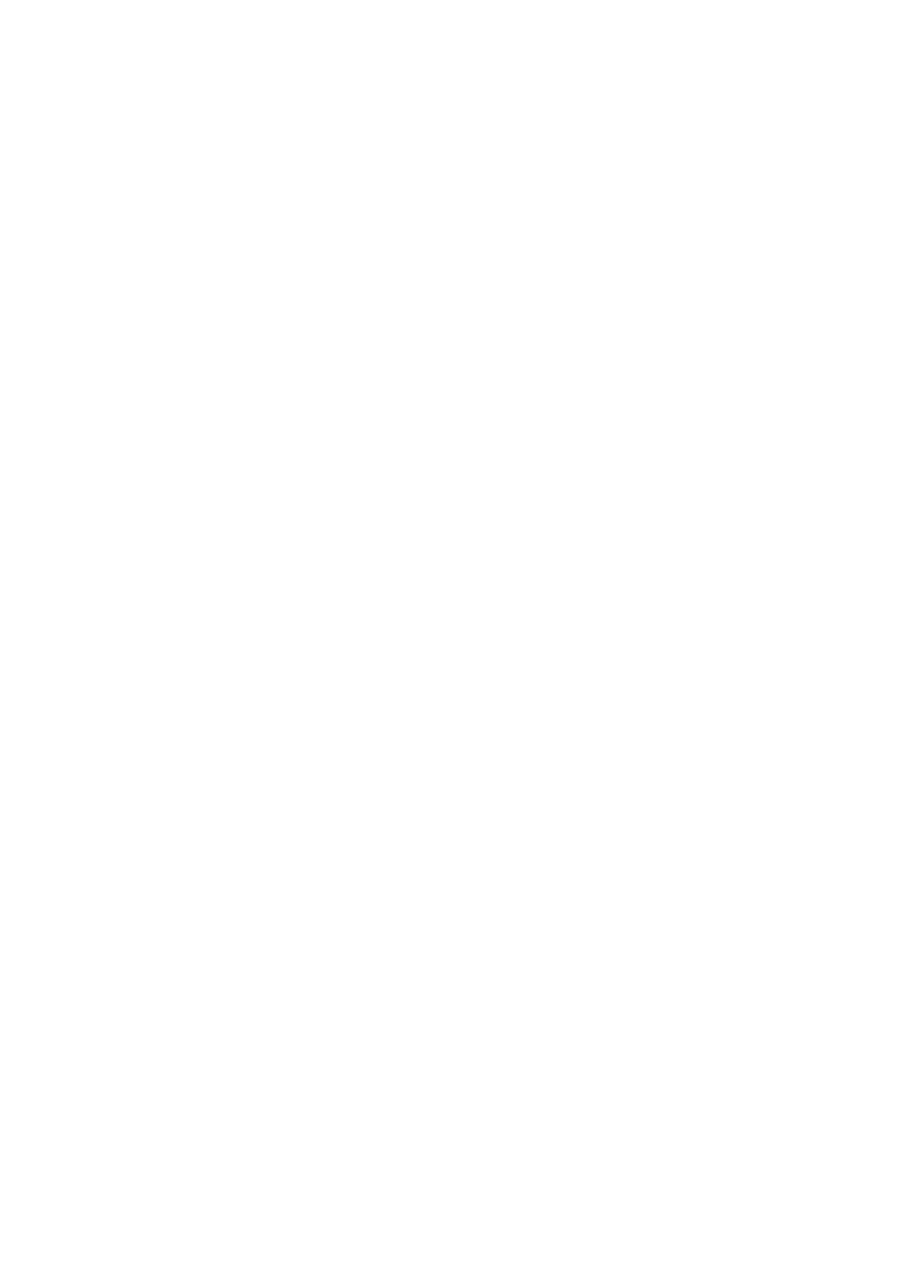
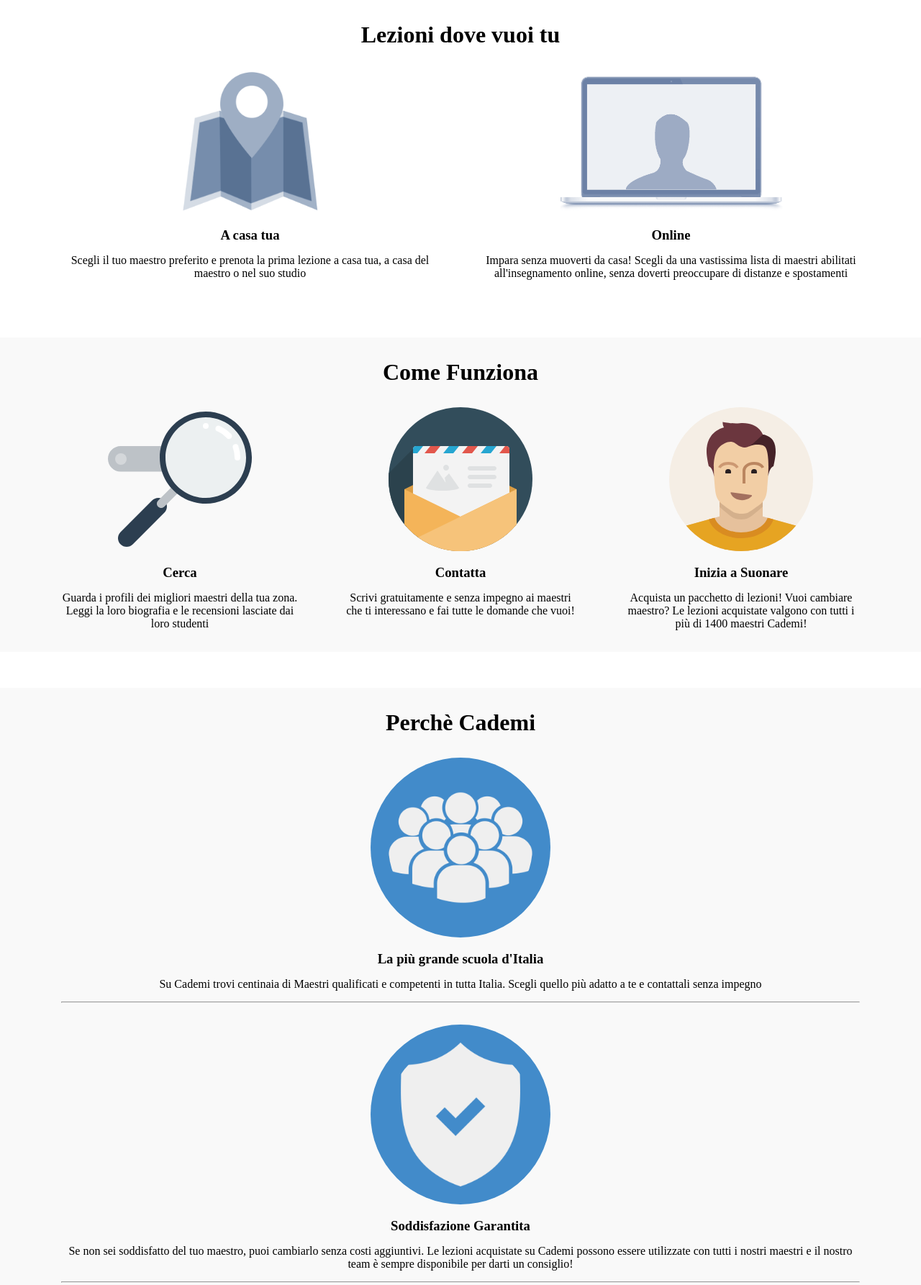
Before and after one commit to marcocanopoli/html-css-resp-wannabe-12bool, a plain HTML site: page index.html in a window 1280 px wide. Shown: the top 1786 px of the page at 72% size. Before the commit the page ends 800 px from the top, so only its background shows below. Drawn offline with Linux system fonts and the light colour scheme.

Commit message:
Desktop and mobile responsive, starting tablet

```diff
--- a/css/style.css
+++ b/css/style.css
@@ -0,0 +1,91 @@
+[class*="col-"] {
+    text-align: center;
+}
+
+img {
+    height: 200px;
+}
+
+h2 {
+    font-size: 2em;
+    padding: 30px 0;
+}
+
+h3 {
+    padding: 15px 0;
+}
+
+.lessons,
+.steps,
+.why {
+    padding-bottom: 30px;
+}
+.steps,
+.why {
+    max-width: 100%;
+    margin-top: 50px;
+    background-color: #f9f9f9;
+}
+
+.text-box {
+    padding: 0 30px;
+}
+.text-box hr {
+    margin: 15px 0 30px;
+}
+
+
+.why img {
+    height: 250px;
+    background-color: #428bca;
+    border-radius: 50%;
+    padding: 25px
+}
+
+
+/* xs */
+@media screen and (max-width: 767px) {
+
+    body {
+        font-size: 1.7em;
+    }
+
+    .text-box p {
+        padding-bottom: 30px;
+    }
+    .lessons,
+    .why {
+    background-color: #f2f2cd;
+}
+
+    .lessons,
+    .steps,
+    .why {
+        margin-top: 0;
+        padding-top: 15px;
+    }
+
+}
+
+/* md */
+@media screen and (min-width: 768px) and (max-width: 991px) {
+
+    body {
+        font-size: 1.7em;
+    }
+
+    .text-box hr {
+        display: none;
+    }
+
+}
+
+/* lg */
+@media screen and (min-width: 992px) {
+
+    .lessons hr,
+    .steps hr {
+        display: none;
+    }
+
+}
--- a/index.html
+++ b/index.html
@@ -10,5 +10,106 @@
     </head>
     <body>
 
+        <!-- Lessons section -->
+        <div class="lessons container">
+            <div class="container">
+                <div class="col-xs-12 col-md-12 col-lg-12">
+                <h2>Lezioni dove vuoi tu</h2>
+                </div>
+            </div>
+            <div class="container">
+                <div class="col-xs-12 col-md-6 col-lg-6">
+                    <img src="img/icon/maps.png" alt="Map">
+                    <div class="text-box">
+                        <h3>A casa tua</h3>
+                        <p>Scegli il tuo maestro preferito e prenota la prima lezione a casa tua, a casa del maestro o nel suo studio</p>
+                        <hr>
+                    </div>
+                </div>
+                <div class="col-xs-12 col-md-6 col-lg-6">
+                    <img src="img/icon/screen.png" alt="PC screen">
+                    <div class="text-box">
+                        <h3>Online</h3>
+                        <p>Impara senza muoverti da casa! Scegli da una vastissima lista di maestri abilitati all'insegnamento online, senza doverti preoccupare di distanze e spostamenti </p>
+                    </div>
+                </div>
+            </div>
+        </div>
+        <!-- /Lessons section -->
+
+        <!-- Steps section -->
+        <div class="steps container">
+            <div class="container">
+                <div class="col-xs-12 col-md-12 col-lg-12">
+                <h2>Come Funziona</h2>
+                </div>
+            </div>
+            <div class="container">
+                <div class="col-xs-12 col-md-6 col-lg-4">
+                    <img src="img/search.svg" alt="Search">
+                    <div class="text-box">
+                        <h3>Cerca</h3>
+                        <p>Guarda i profili dei migliori maestri della tua zona. Leggi la loro biografia e le recensioni lasciate dai loro studenti</p>
+                        <hr>
+                    </div>
+                </div>
+                <div class="col-xs-12 col-md-6 col-lg-4">
+                    <img src="img/letter.svg" alt="Letter">
+                    <div class="text-box">
+                        <h3>Contatta</h3>
+                        <p>Scrivi gratuitamente e senza impegno ai maestri che ti interessano e fai tutte le domande che vuoi!</p>
+                        <hr>
+                    </div>
+                </div>
+                <div class="col-xs-12 col-md-offset-3 col-md-6 col-lg-4">
+                    <img src="img/male.svg" alt="Male">
+                    <div class="text-box">
+                        <h3>Inizia a Suonare</h3>
+                        <p>Acquista un pacchetto di lezioni! Vuoi cambiare maestro? Le lezioni acquistate valgono con tutti i più di 1400 maestri Cademi!</p>
+                    </div>
+                </div>
+            </div>
+        </div>
+        <!-- /Steps section -->
+
+        <!-- Why section -->
+        <div class="why container">
+            <div class="container">
+                <div class="col-xs-12 col-md-12 col-lg-12">
+                <h2>Perchè Cademi</h2>
+                </div>
+            </div>
+
+            <div class="container">
+                <div class="col-xs-12 col-md-6 col-lg-12">
+                    <img src="img/icon/profile.png" alt="Profile">
+                    <div class="text-box">
+                        <h3>La più grande scuola d'Italia</h3>
+                        <p>Su Cademi trovi centinaia di Maestri qualificati e competenti in tutta Italia. Scegli quello più adatto a te e contattali senza impegno </p>
+                        <hr>
+                    </div>
+                </div>
+
+                <div class="col-xs-12 col-md-6 col-lg-12">
+                    <img src="img/icon/secure.png" alt="Secure">
+                    <div class="text-box">
+                        <h3>Soddisfazione Garantita</h3>
+                        <p>Se non sei soddisfatto del tuo maestro, puoi cambiarlo senza costi aggiuntivi. Le lezioni acquistate su Cademi possono essere utilizzate con tutti i nostri maestri e il nostro team è sempre disponibile per darti un consiglio!</p>
+                        <hr>
+                    </div>
+                </div>
+
+                <div class="col-xs-12 col-md-offset-3 col-md-6 col-lg-12">
+                    <img src="img/icon/flex.png" alt="Flex">
+                    <div class="text-box">
+                        <h3>Flessibile e Conveniente</h3>
+                        <p>Cademi non ha alcun costo d’iscrizione a differenza delle scuole di musica tradizionali. Inoltre, sei tu a scegliere dove fare lezione e gli orari delle tue lezioni.</p>
+                    </div>
+                </div>
+            </div>
+        </div>
+        <!-- /Why section -->
+
+
     </body>
 </html>
```
